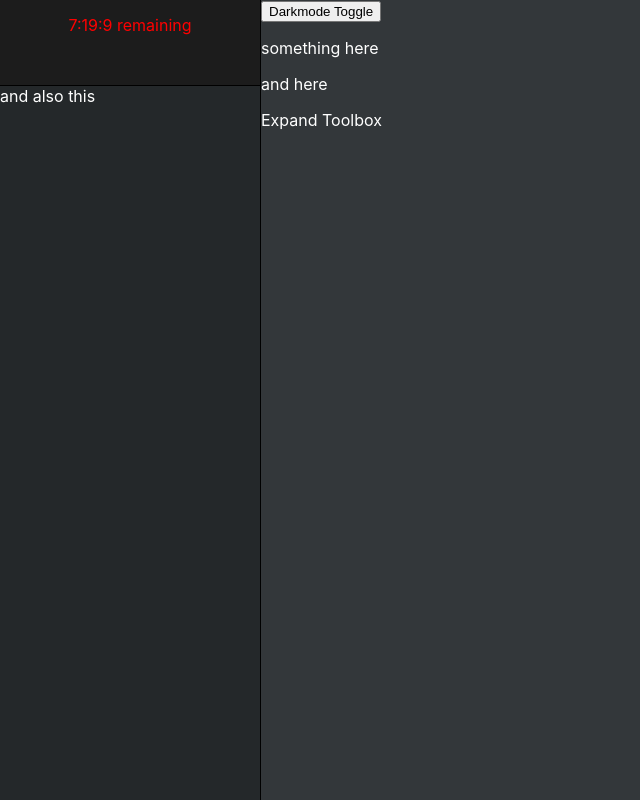
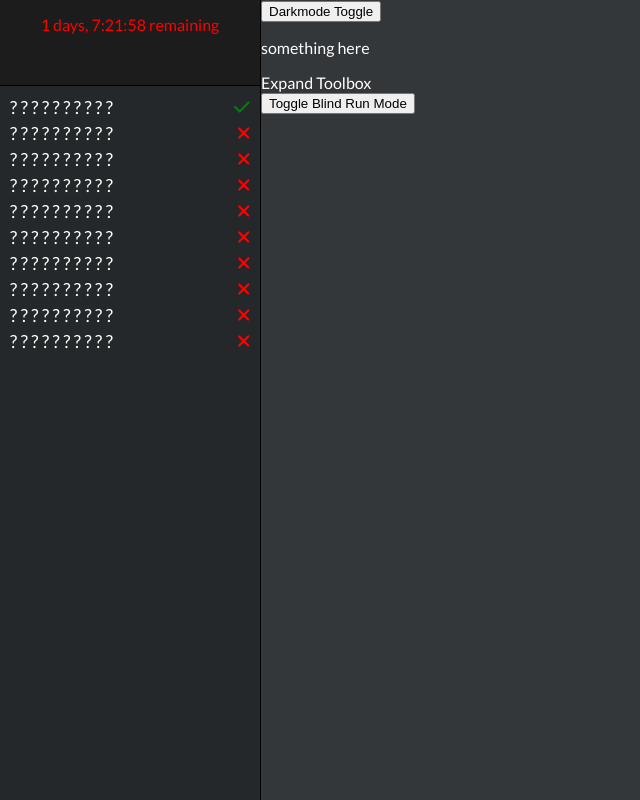
Before and after one commit to dianaroemer/thirteenth-understanding, a React (Create React App) app: page / in a window 1280 px wide. Shown: the whole page, without its empty margins (0-640 px from the left). Built offline with nearby package versions, Linux system fonts and the light colour scheme.

Commit message:
Added encounters to MenuNav, added blindmode functionality

```diff
--- a/src/App.css
+++ b/src/App.css
@@ -10,7 +10,7 @@
   overflow: hidden;
   visibility: hidden;
   opacity: 0;
-  background: purple;
+  background: #24282a;
   /* position: ; */
 
   transition: opacity .3s ease, height .3s ease;
@@ -20,10 +20,14 @@
   color:green;
   /* height: 50px; */
   /* width: 60px; */
-  background: purple;
-  height: 90px;
+  background: #24282a;
+  height: 270px;
   opacity: 1;
   visibility: visible;
+  border-bottom: solid 1px black;
+  margin-bottom: 4px;
+
+  padding: 5px;
 }
 
 
@@ -40,7 +44,12 @@
     background: #24282a;
     border-right: 1px solid black;
     max-width: 260px;
+    border-bottom: none;
+    margin-bottom: 0;
+  }
 
+  .navMenu.open {
+    border: none;
   }
 }
 
--- a/src/App.js
+++ b/src/App.js
@@ -9,7 +9,7 @@ import Menu from './Components/Menu';
 
 function App() {
 
-  const [coffeesImbibed, setCoffeesImbibed] = useState(1);
+  const [coffeesImbibed, setCoffeesImbibed] = useState(2);
 
   const [darkMode, toggleDarkMode] = useState(true);
   function handleDarkModeToggle(e){
@@ -34,12 +34,11 @@ function App() {
     }
   }, [viewportWidth])
 
-
+  // Functionality for toggling animated navMenu in mobile and desktop
   const [menuCheck, toggleMenuCheck] = useState(false);
   function handleToggleMenuCheck(e){
       toggleMenuCheck(!menuCheck);
   }
-
   const [navClassesString, setNavClassesString] = useState('navMenu')
   useEffect( () => {
     if(menuCheck) {
@@ -48,6 +47,48 @@ function App() {
       setNavClassesString('navMenu')
     }
   }, [menuCheck])
+
+  // Functionality for managing blind mode - hiding information from users until it's appropriately clicked on or enabled by disabling blind mode
+  const [blindMode, toggleBlindMode] = useState(true);
+  const [seenEncounters, setSeenEncounters] = useState({
+    e1: false,
+    e2: false,
+    e3: false,
+    e4: false,
+    e5: false,
+    e6: false,
+    e7: false,
+    e8: false,
+    e9: false,
+    e10: false,
+  })
+  function handleToggleBlindMode(e) {
+    e.preventDefault();
+    toggleBlindMode(!blindMode)
+    console.log(seenEncounters)
+    setSeenEncounters({
+      e1: true,
+      e2: true,
+      e3: true,
+      e4: true,
+      e5: true,
+      e6: true,
+      e7: true,
+      e8: true,
+      e9: true,
+      e10: true,
+  })
+  }
+  function handleClickNavEncounter(e, targetEncounter){
+    e.preventDefault();
+    setSeenEncounters({
+      ...seenEncounters,
+      [targetEncounter]: true,
+    })
+    console.log('here');
+    console.log(seenEncounters)
+    console.log(blindMode)
+  }
 
 
   return (
@@ -61,28 +102,23 @@ function App() {
           handleToggleMenuCheck={handleToggleMenuCheck}
           />
         {/* If you aren't on mobile and menuCheck isn't true, show menu at all times  */}
-        { (!isMobileViewport && !menuCheck) &&
-          <div className='navMenu'>
-            <Menu />
+        { (!isMobileViewport) &&
+          <div className='navMenu open'>
+            <Menu blindMode={blindMode}
+              seenEncounters={seenEncounters}
+              handleClickNavEncounter={handleClickNavEncounter}
+              darkMode={darkMode}/>
           </div>}
         {/* If you are on mobile, this menu shows */}
+        {isMobileViewport &&
         <div className={navClassesString}>
-          <Menu/>
-        </div>
-        <div>
-          and also this
-        </div>
+          <Menu blindMode={blindMode}
+            seenEncounters={seenEncounters}
+            handleClickNavEncounter={handleClickNavEncounter}
+            darkMode={darkMode}/>
+        </div>}
 
       </nav>
-      {/* <nav className='appNav'
-        style={darkMode ? {background: '#1c1c1c'} : {}}>
-
-        <div className='navClockContainer navContainer'>
-          <div className='navClock'>
-            CLOCK
-          </div>
-        </div>
-      </nav> */}
 
       <div className='appContent'>
        <button onClick={e => handleDarkModeToggle(e)}>
@@ -92,30 +128,19 @@ function App() {
           <p>
             something here
           </p>
-          <p>
-            and here
-          </p>
         </div>
-      <div className='toolBox'>
-        Expand Toolbox
-      </div>
+        <div className='toolBox'>
+          Expand Toolbox
+        </div>
+        <div className='blindModeContainer'>
+          <button onClick={e=> handleToggleBlindMode(e)}>
+            Toggle Blind Run Mode
+          </button>
+        </div>
+
+
 
       </div>
-
-      {/* <header className="App-header">
-        <img src={logo} className="App-logo" alt="logo" />
-        <p>
-          Edit <code>src/App.js</code> and save to reload.
-        </p>
-        <a
-          className="App-link"
-          href="https://reactjs.org"
-          target="_blank"
-          rel="noopener noreferrer"
-        >
-          Learn React
-        </a>
-      </header> */}
     </div>
   );
 }
--- a/src/Components/ClockNav.js
+++ b/src/Components/ClockNav.js
@@ -4,20 +4,20 @@ import '../Styles/ClockNav.css';
 import { FontAwesomeIcon } from '@fortawesome/react-fontawesome'
 import { faAngleUp, faAngleDown } from '@fortawesome/free-solid-svg-icons';
 
-// const clockContestStart = 1661533200000;
-// const clockContestEnd = 1661619600000;
-
-const clockContestStart = 1660201149000;
-const clockContestEnd = 1660283681000;
-
-
 const msInDays = 86400000;
 const msInHours = 3600000;
 const msInMinutes = 60000;
 const msInSeconds = 1000;
 
-const encounterBegan = new Date(1660201801000)
-const timeSinceBreak = new Date(1660201201000)
+// const clockContestStart = 1661533200000;
+// const clockContestEnd = 1661619600000;
+
+// Temp values for development mode
+const clockContestStart = 1660287718000;
+const clockContestEnd = 1660283681000;
+
+const encounterBegan = new Date(1660287718000)
+const timeSinceBreak = new Date(1660289761000)
 
 
 function ClockNav(props) {
--- a/src/Components/Menu.js
+++ b/src/Components/Menu.js
@@ -1,18 +1,104 @@
 import React, {useState} from 'react';
 import '../Styles/Menu.css';
+import { FontAwesomeIcon } from '@fortawesome/react-fontawesome'
+import { faCheck, faXmark  } from '@fortawesome/free-solid-svg-icons';
 
 
-function Menu() {
+function Menu(props) {
 
 
     return (
         <div className='menuContainer'>
-            I am Menu, nihao are ya
+            {/* I am Menu */}
+            <div className='navMenuSlot' onClick={e => props.handleClickNavEncounter(e, 'e1')}>
+                <div className='navMenuEncounterTitle'>
+                    {(!props.blindMode || props.seenEncounters.e1) ? 'The Court of Oryx' : '? ? ? ? ? ? ? ? ? ?'}
+                </div>
+                <div className='navMenuEncounterCheck'>
+                    <FontAwesomeIcon icon={faCheck} style={{color:'green'}}/>
+                </div>
+            </div>
 
-            {/* <input type="checkbox" id="menuInput" checked={menuCheck} onChange={e => handleToggleMenuCheck(e)}/>
-            <label className="menuIcon" htmlFor='menuInput'>
-                <div className="subMenu"></div>
-            </label> */}
+            <div className='navMenuSlot' onClick={e => props.handleClickNavEncounter(e, 'e2')}>
+                <div className='navMenuEncounterTitle'>
+                    {(!props.blindMode || props.seenEncounters.e2) ? 'Totem Ships Jumping Puzzle' : '? ? ? ? ? ? ? ? ? ?'}
+                </div>
+                <div className='navMenuEncounterCheck'>
+                    <FontAwesomeIcon icon={faXmark} style={{color:'red'}}/>
+                </div>
+            </div>
+
+            <div className='navMenuSlot' onClick={e => props.handleClickNavEncounter(e, 'e3')}>
+                <div className='navMenuEncounterTitle'>
+                    {(!props.blindMode || props.seenEncounters.e3) ? 'Annihilator Totems' : '? ? ? ? ? ? ? ? ? ?'}
+                </div>
+                <div className='navMenuEncounterCheck'>
+                    <FontAwesomeIcon icon={faXmark} style={{color:'red'}}/>
+                </div>
+            </div>
+
+            <div className='navMenuSlot' onClick={e => props.handleClickNavEncounter(e, 'e4')}>
+                <div className='navMenuEncounterTitle'>
+                    {(!props.blindMode || props.seenEncounters.e4) ? 'Warpriest' : '? ? ? ? ? ? ? ? ? ?'}
+                </div>
+                <div className='navMenuEncounterCheck'>
+                    <FontAwesomeIcon icon={faXmark} style={{color:'red'}}/>
+                </div>
+            </div>
+
+            <div className='navMenuSlot' onClick={e => props.handleClickNavEncounter(e, 'e5')}>
+                <div className='navMenuEncounterTitle'>
+                    {(!props.blindMode || props.seenEncounters.e5) ? "Golgoroth's Cellar" : '? ? ? ? ? ? ? ? ? ?'}
+                </div>
+                <div className='navMenuEncounterCheck'>
+                    <FontAwesomeIcon icon={faXmark} style={{color:'red'}}/>
+                </div>
+            </div>
+
+            <div className='navMenuSlot' onClick={e => props.handleClickNavEncounter(e, 'e6')}>
+                <div className='navMenuEncounterTitle'>
+                    {(!props.blindMode || props.seenEncounters.e6) ? 'Golgororth' : '? ? ? ? ? ? ? ? ? ?'}
+                </div>
+                <div className='navMenuEncounterCheck'>
+                    <FontAwesomeIcon icon={faXmark} style={{color:'red'}}/>
+                </div>
+            </div>
+
+            <div className='navMenuSlot' onClick={e => props.handleClickNavEncounter(e, 'e7')}>
+                <div className='navMenuEncounterTitle'>
+                    {(!props.blindMode || props.seenEncounters.e7) ? 'Piston Jumping Puzzle' : '? ? ? ? ? ? ? ? ? ?'}
+                </div>
+                <div className='navMenuEncounterCheck'>
+                    <FontAwesomeIcon icon={faXmark} style={{color:'red'}}/>
+                </div>
+            </div>
+
+            <div className='navMenuSlot' onClick={e => props.handleClickNavEncounter(e, 'e8')}>
+                <div className='navMenuEncounterTitle'>
+                    {(!props.blindMode || props.seenEncounters.e8) ? 'Daughters of Oryx' : '? ? ? ? ? ? ? ? ? ?'}
+                </div>
+                <div className='navMenuEncounterCheck'>
+                    <FontAwesomeIcon icon={faXmark} style={{color:'red'}}/>
+                </div>
+            </div>
+
+            <div className='navMenuSlot' onClick={e => props.handleClickNavEncounter(e, 'e9')}>
+                <div className='navMenuEncounterTitle'>
+                    {(!props.blindMode || props.seenEncounters.e9) ? 'Oryx, the Taken King' : '? ? ? ? ? ? ? ? ? ?'}
+                </div>
+                <div className='navMenuEncounterCheck'>
+                    <FontAwesomeIcon icon={faXmark} style={{color:'red'}}/>
+                </div>
+            </div>
+
+            <div className='navMenuSlot' onClick={e => props.handleClickNavEncounter(e, 'e10')}>
+                <div className='navMenuEncounterTitle'>
+                    {(!props.blindMode || props.seenEncounters.e10) ? '? ? ? ? ? ? ? ? ? ?' : '? ? ? ? ? ? ? ? ? ?'}
+                </div>
+                <div className='navMenuEncounterCheck'>
+                    <FontAwesomeIcon icon={faXmark} style={{color:'red'}}/>
+                </div>
+            </div>
 
         </div>
     );
--- a/src/Styles/Menu.css
+++ b/src/Styles/Menu.css
@@ -1,41 +1,50 @@
 .menuContainer {
     /* background-color: red; */
-    height: 500px;
     /* width: 90%; */
-    max-width: 350px;
+    /* max-width: 350px; */
+    width: 90%;
 
     padding: 5px;
     margin-left: 8px;
 
-    border: solid black ;
-    border-radius: 1px;
-    box-shadow: 0 10px 20px rgb(0, 0, 0);
+    /* border: solid black ; */
+    /* border-radius: 1px;      */
+    /* box-shadow: 0 10px 20px rgb(0, 0, 0); */
 
 
     overflow: hidden;
     position: fixed;
 }
 
-
+/*
 @media only screen and (min-width: 425px) {
     .menuContainer {
-        /* width: 259px; */
-        /* padding-left: 1px; */
+        width: 259px;
+        padding-left: 1px;
         margin-left: 12px;
-        /* border: none; */
-        /* box-shadow: none; */
-        /* padding: 0; */
+        border: none;
+        box-shadow: none;
+        padding: 0;
     }
+}  */
+
+.navMenuSlot {
+    display: flex;
+    justify-content: space-between;
+    color: white;
+    margin-bottom: 4px;
+    font-size: large;
 }
 
 
 @media only screen and (min-width: 769px) {
     .menuContainer {
-        width: 259px;
-        padding-left: 1px;
+        width: 240px;
+        /* padding-left: 1px; */
         margin-left: 0;
         border: none;
-        box-shadow: none;
-        padding: 0;
+
+        padding: 5px;
+        margin-right: 10px;
     }
 }
--- a/src/index.css
+++ b/src/index.css
@@ -1,8 +1,11 @@
+@import url('https://fonts.googleapis.com/css2?family=Lato:ital,wght@0,100;0,300;0,400;0,700;0,900;1,100;1,300;1,400;1,700;1,900&display=swap');
+
 body {
   margin: 0;
-  font-family: -apple-system, BlinkMacSystemFont, 'Segoe UI', 'Roboto', 'Oxygen',
+  /* font-family: -apple-system, BlinkMacSystemFont, 'Segoe UI', 'Roboto', 'Oxygen',
     'Ubuntu', 'Cantarell', 'Fira Sans', 'Droid Sans', 'Helvetica Neue',
-    sans-serif;
+    sans-serif; */
+  font-family: 'Lato', sans-serif;
   -webkit-font-smoothing: antialiased;
   -moz-osx-font-smoothing: grayscale;
   height: 100vh;
--- a/src/index.js
+++ b/src/index.js
@@ -3,6 +3,8 @@ import ReactDOM from 'react-dom/client';
 import { BrowserRouter } from "react-router-dom";
 import './index.css';
 import App from './App';
+import '.'
+
 // import reportWebVitals from './reportWebVitals';
 
 const root = ReactDOM.createRoot(document.getElementById('root'));
```
Also changed, not shown: src/Styles/ClockNav.css (+6 -17 lines).
